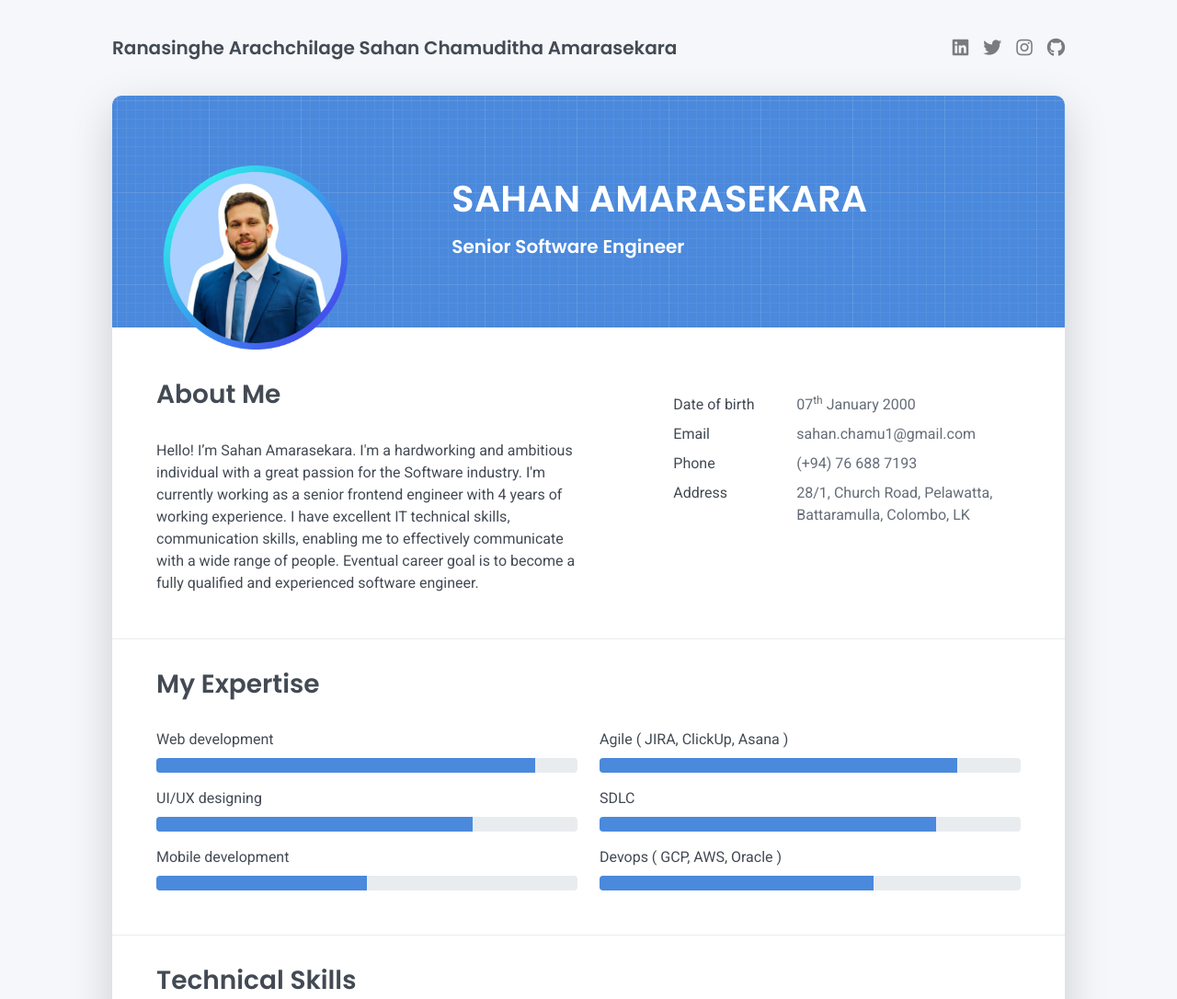
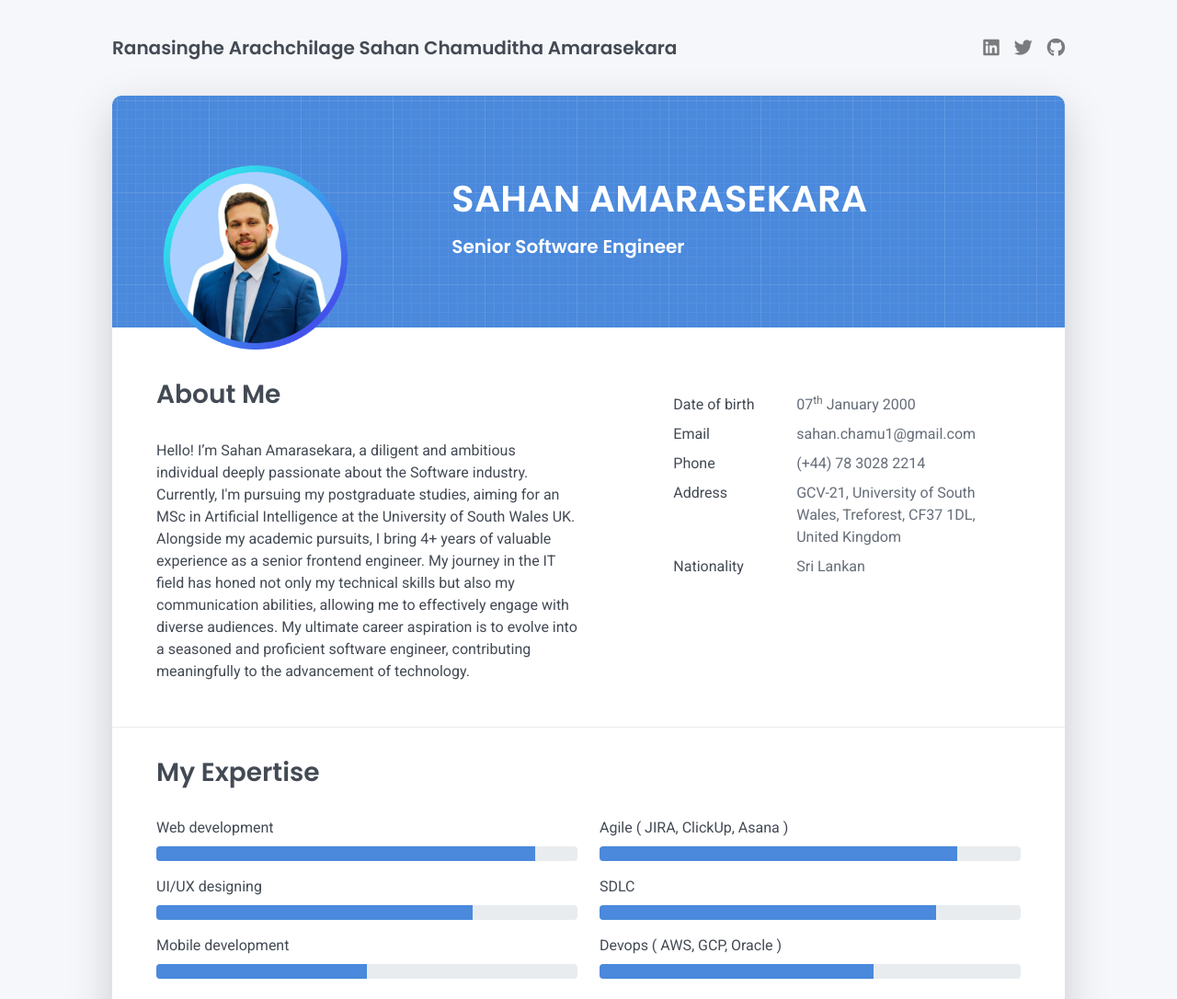
Before and after one commit to br0sive/my-CV, a plain HTML site: page index.html in a window 1280 px wide. Shown: the top 1086 px of the page at 92% size. Drawn offline with Linux system fonts and the light colour scheme.

Commit message:
feat(CV): updated - 24 Mar 2024

```diff
--- a/index.html
+++ b/index.html
@@ -74,7 +74,7 @@
                     ><span class="menu-title sr-only">Twitter</span></a
                   >
                 </li>
-                <li class="nav-item">
+                <!-- <li class="nav-item">
                   <a
                     class="nav-link"
                     href="https://instagram.com/br0sive"
@@ -82,7 +82,7 @@
                     ><i class="fab fa-instagram"></i
                     ><span class="menu-title sr-only">Instagram</span></a
                   >
-                </li>
+                </li> -->
                 <li class="nav-item">
                   <a
                     class="nav-link"
@@ -124,13 +124,17 @@
               <div class="col-md-6">
                 <h2 class="h3 mb-3">About Me</h2>
                 <p>
-                  Hello! I’m Sahan Amarasekara. I'm a hardworking and ambitious
-                  individual with a great passion for the Software industry. I'm
-                  currently working as a senior frontend engineer with 4 years
-                  of working experience. I have excellent IT technical skills,
-                  communication skills, enabling me to effectively communicate
-                  with a wide range of people. Eventual career goal is to become
-                  a fully qualified and experienced software engineer.
+                  Hello! I’m Sahan Amarasekara, a diligent and ambitious
+                  individual deeply passionate about the Software industry.
+                  Currently, I'm pursuing my postgraduate studies, aiming for an
+                  MSc in Artificial Intelligence at the University of South
+                  Wales UK. Alongside my academic pursuits, I bring 4+ years of
+                  valuable experience as a senior frontend engineer. My journey
+                  in the IT field has honed not only my technical skills but
+                  also my communication abilities, allowing me to effectively
+                  engage with diverse audiences. My ultimate career aspiration
+                  is to evolve into a seasoned and proficient software engineer,
+                  contributing meaningfully to the advancement of technology.
                 </p>
               </div>
               <div class="col-md-5 offset-md-1">
@@ -155,15 +159,22 @@
                     <div class="pb-1">Phone</div>
                   </div>
                   <div class="col-sm-8">
-                    <div class="pb-1 text-secondary">(+94) 76 688 7193</div>
+                    <div class="pb-1 text-secondary">(+44) 78 3028 2214</div>
                   </div>
                   <div class="col-sm-4">
                     <div class="pb-1">Address</div>
                   </div>
                   <div class="col-sm-8">
                     <div class="pb-1 text-secondary">
-                      28/1, Church Road, Pelawatta, Battaramulla, Colombo, LK
+                      GCV-21, University of South Wales, Treforest, CF37 1DL,
+                      United Kingdom
                     </div>
+                  </div>
+                  <div class="col-sm-4">
+                    <div class="pb-1">Nationality</div>
+                  </div>
+                  <div class="col-sm-8">
+                    <div class="pb-1 text-secondary">Sri Lankan</div>
                   </div>
                 </div>
               </div>
@@ -257,7 +268,7 @@
                   </div>
                 </div>
                 <div class="mb-2">
-                  <span>Devops ( GCP, AWS, Oracle )</span>
+                  <span>Devops ( AWS, GCP, Oracle )</span>
                   <div class="progress my-1">
                     <div
                       class="progress-bar bg-primary"
@@ -390,8 +401,11 @@
                 <div class="card-body">
                   <span class="h6" style="color: #4a89dc">AdUp (Pvt) Ltd </span>
                   <span class="h6" style="color: #4a89dc; font-size: 14px"
-                    >/ Formerly known as Kodeia Technologies (Pvt) Ltd</span
-                  >
+                    >/ Formerly known as Kodeia Technologies (Pvt) Ltd
+                  </span>
+                  <span class="h6" style="color: #37bc9b"
+                    >[ Netherlands : Remote ]
+                  </span>
                   <br />
                   <br />
                   <div class="h5 mb-1">Senior Frontend Engineer</div>
@@ -420,6 +434,9 @@
                 <div class="card-body">
                   <span class="h6" style="color: #4a89dc"
                     >LOLC Technologies Ltd
+                  </span>
+                  <span class="h6" style="color: #37bc9b"
+                    >[ Sri Lanka : Hybrid ]
                   </span>
                   <br />
                   <br />
@@ -458,7 +475,7 @@
                     friendly way.
                   </div>
                   <div class="text-muted text-small mb-2">
-                    (Python, Flask, Pandas, HTML5 )
+                    ( Python, Flask, Pandas, HTML5 )
                   </div>
                 </div>
               </div>
@@ -495,6 +512,18 @@
           <div class="education-section px-3 px-lg-4 pb-4">
             <h2 class="h3 mb-4">Education</h2>
             <div class="timeline">
+              <div class="timeline-card timeline-card-success card shadow-sm">
+                <div class="card-body">
+                  <div class="h5 mb-1">
+                    MSc in Artificial Intelligence
+                    <span class="text-muted h6"
+                      >from University of South Wales UK</span
+                    >
+                  </div>
+                  <div class="text-muted text-small mb-2">2024 - 2025</div>
+                  <div>Currently reading</div>
+                </div>
+              </div>
               <div class="timeline-card timeline-card-success card shadow-sm">
                 <div class="card-body">
                   <div class="h5 mb-1">
@@ -556,18 +585,18 @@
             <div class="row">
               <div class="col">
                 <div class="mt-2">
-                  <h3 class="h6">Mr. Shaleen Fernando</h3>
-                  <div class="pb-2 text-secondary">
-                    Team Lead - MOQdigital Ltd
-                    <br />
-                    (+94) 77 226 9552
-                  </div>
-                  <br />
                   <h3 class="h6">Mr. Prabhashwara Chandrapadma</h3>
                   <div class="pb-2 text-secondary">
                     Director - AdUp (Pvt) Ltd
                     <br />
                     (+94) 71 141 1581
+                  </div>
+                  <br />
+                  <h3 class="h6">Ms. Sepideh Khodadadi</h3>
+                  <div class="pb-2 text-secondary">
+                    Full Stack Developer - EPD Company, Tehran
+                    <br />
+                    (+44) 75 1762 5141
                   </div>
                 </div>
               </div>
@@ -601,7 +630,7 @@
                     ><span class="menu-title sr-only">Twitter</span></a
                   >
                 </li>
-                <li class="nav-item">
+                <!-- <li class="nav-item">
                   <a
                     class="nav-link"
                     href="https://instagram.com/br0sive"
@@ -609,7 +638,7 @@
                     ><i class="fab fa-instagram"></i
                     ><span class="menu-title sr-only">Instagram</span></a
                   >
-                </li>
+                </li> -->
                 <li class="nav-item">
                   <a
                     class="nav-link"
```
